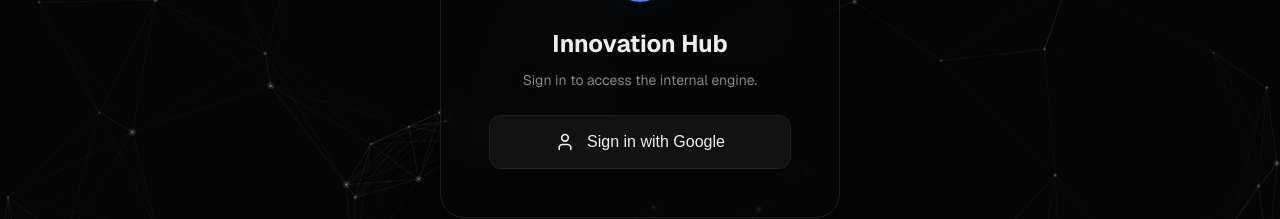
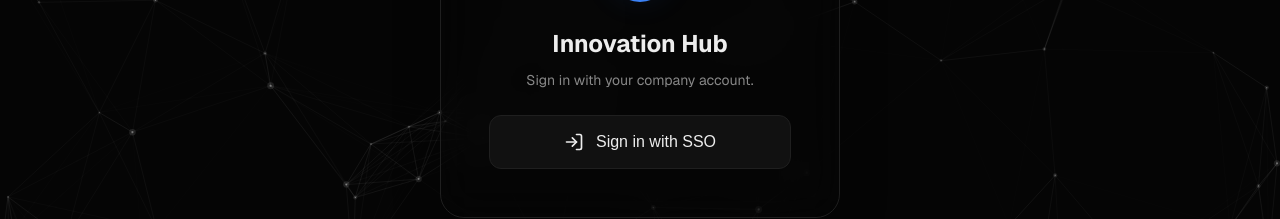
Before and after one commit to opefyre/automation-intake-form, a Next.js app: page /login in a window 1280 px wide. Shown: the part 347-566 px from the top of the page. Built offline with nearby package versions, Linux system fonts and the light colour scheme; no server answers.

Commit message:
fix: Update login page text and icon for SAML SSO

```diff
--- a/app/login/page.tsx
+++ b/app/login/page.tsx
@@ -2,7 +2,7 @@
 
 import { useAuth } from '@/lib/context/AuthContext';
 import { NeuralBackground } from '@/components/features/home/NeuralBackground';
-import { User, Shield } from 'lucide-react';
+import { Shield, LogIn } from 'lucide-react';
 
 export default function LoginPage() {
     const { signInWithGoogle, error } = useAuth();
@@ -55,7 +55,7 @@ export default function LoginPage() {
                         Innovation Hub
                     </h1>
                     <p style={{ color: 'var(--muted)', fontSize: '14px' }}>
-                        Sign in to access the internal engine.
+                        Sign in with your company account.
                     </p>
                 </div>
 
@@ -86,8 +86,8 @@ export default function LoginPage() {
                         e.currentTarget.style.background = 'var(--card-hover)';
                     }}
                 >
-                    <User size={20} />
-                    Sign in with Google
+                    <LogIn size={20} />
+                    Sign in with SSO
                 </button>
 
                 {error && (
```
